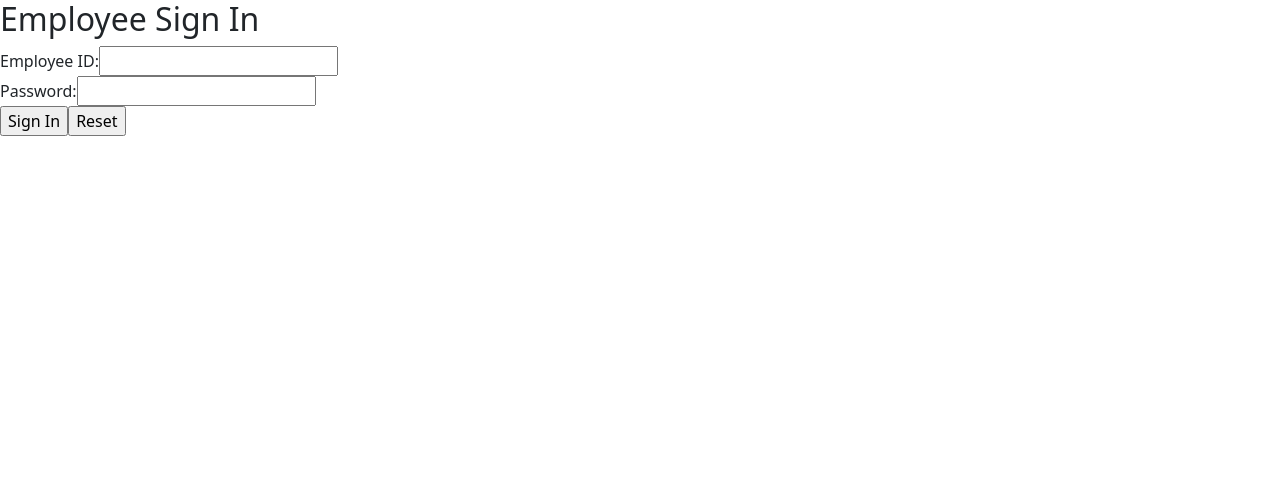
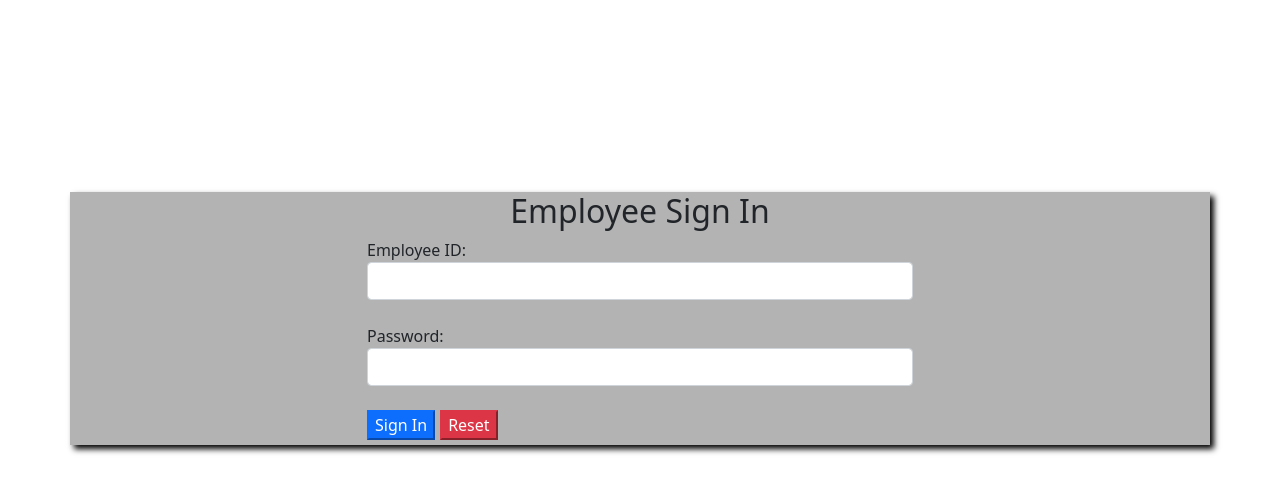
Before and after one commit to TCS-19-7-21-CapstoneGroup17/capstone, an Angular app in the folder Frontend/GroceryStore/: page /employeeSignin in a window 1280 px wide. Shown: the top 492 px of the page. Built offline with nearby package versions, Linux system fonts and the light colour scheme.

Commit message:
added look and feel to the employee signin page

```diff
--- a/Frontend/GroceryStore/src/app/employee/sign-in/sign-in.component.html
+++ b/Frontend/GroceryStore/src/app/employee/sign-in/sign-in.component.html
@@ -1,11 +1,23 @@
 <div>
-    <h2>Employee Sign In</h2>
-    <form [formGroup]="employeeLoginRef" (ngSubmit)="checkEmployee()">
-        <label>Employee ID: </label>
-        <input type="text" formControlName="empId"/><br/>
-        <label>Password: </label>
-        <input type="password" formControlName="password"/><br/>
-        <input type="submit" value="Sign In"/>
-        <input type="reset" value="Reset"/>
-    </form>
+    <div class="container" style="background-color: rgb(179, 179, 179); box-shadow: 4px 4px 6px black; margin-top: 15%;">
+        <div class="row">
+            <h2 style="text-align: center;">Employee Sign In</h2>
+        </div>
+        <div class="row">
+            <div class="col-3">
+            </div>
+            <div class="col-6">
+                <form [formGroup]="employeeLoginRef" (ngSubmit)="checkEmployee()">
+                    <label>Employee ID: </label>
+                    <input type="text" formControlName="empId" class="form-control"/><br/>
+                    <label>Password: </label>
+                    <input type="password" formControlName="password" class="form-control"/><br/>
+                    <input type="submit" value="Sign In" style="margin-right: 5px;" class="btn-primary"/>
+                    <input type="reset" value="Reset" class="btn-danger" style="margin-bottom: 5px;"/>
+                </form>
+            </div>
+            <div class="col-3">
+            </div>
+        </div>
+    </div>
 </div>
```
